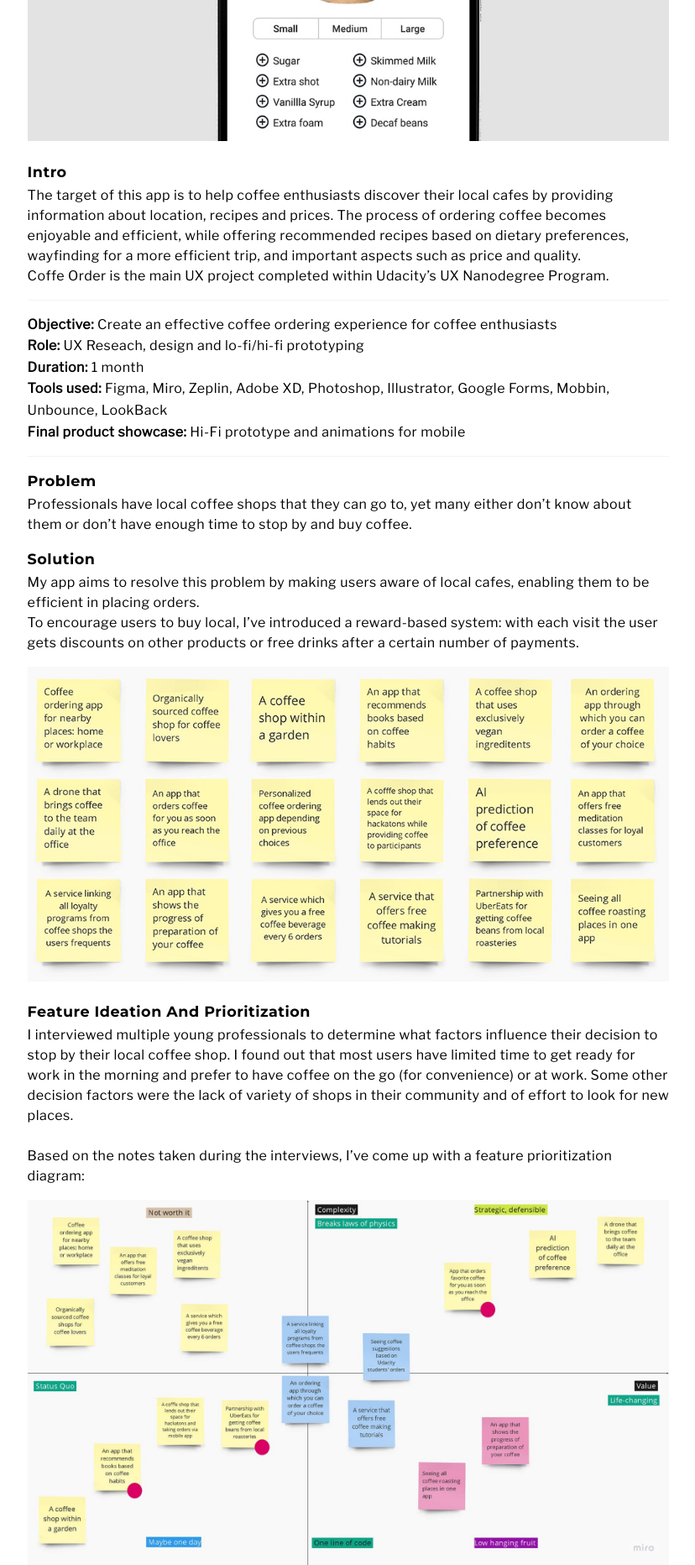
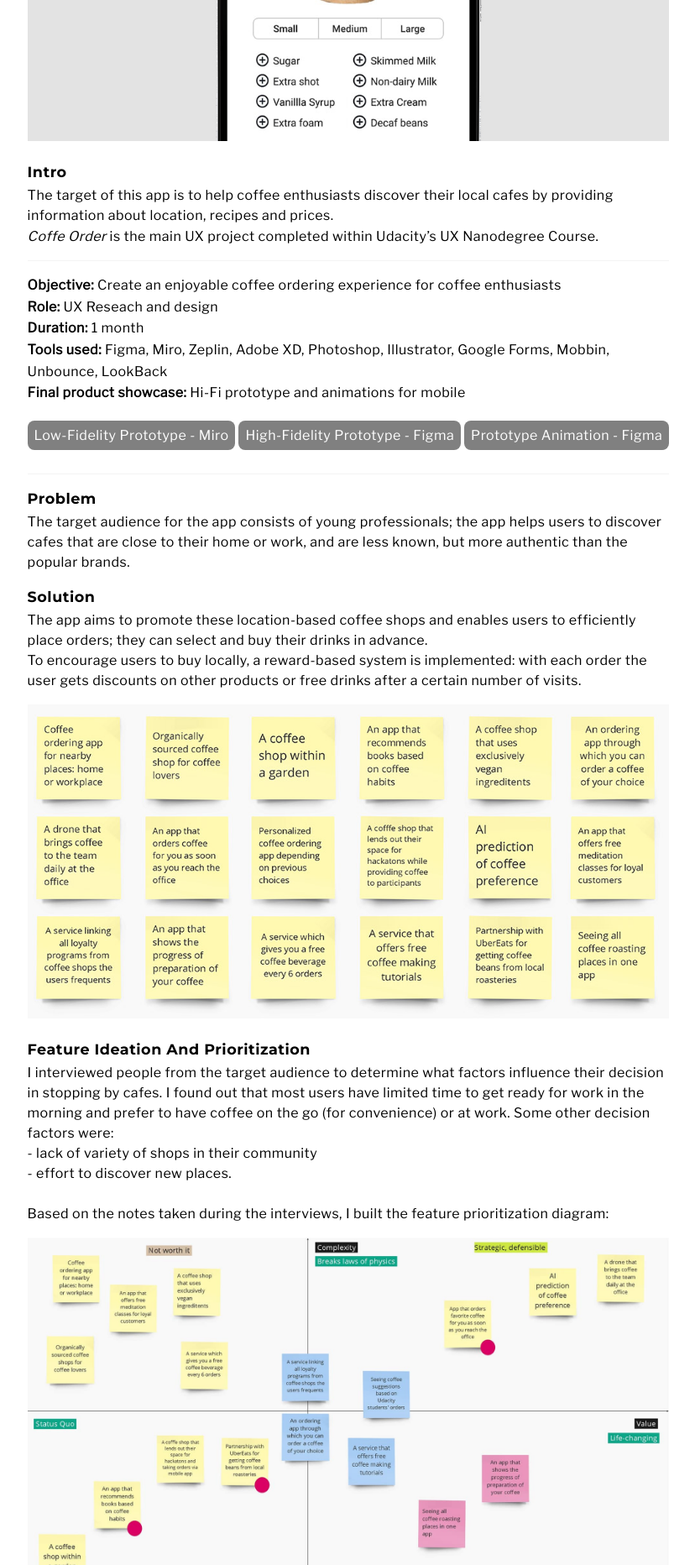
Before and after one commit to sabinaioana25/Portfolio, a PHP site: page /html/202006-udacity-uxproject.html in a window 1280 px wide. Shown: the part 584-2448 px from the top of the page at 84% size, without its empty margins (225-1053 px from the left). Run offline with PHP 8.4, Linux system fonts and the light colour scheme; some web fonts are replaced.

Commit message:
-Updated descriptions in each project webpage; -moved github links for projects at the top of the page; -fixed link to resume

```diff
--- a/html/202006-udacity-uxproject.html
+++ b/html/202006-udacity-uxproject.html
@@ -41,62 +41,74 @@
             <div class="detail-wrapper">
                 <h3 class="detail-header-h3">intro</h3>
                 <p class="short-detail">The target of this app is to help coffee enthusiasts discover their local cafes by providing information about location,
-                    recipes and prices. The process of ordering coffee becomes enjoyable and efficient, while offering recommended recipes
-                    based on dietary preferences, wayfinding for a more efficient trip, and important aspects such as price and
-                    quality.<br>
-                    Coffe Order is the main UX project completed within Udacity’s UX Nanodegree Program. </p>
+                    recipes and prices.<br>
+                    <i>Coffe Order</i> is the main UX project completed within Udacity’s UX Nanodegree Course.</p>
+
                 <hr class="detail-hr">
                 <div class="project-technical-details">
-                    <p><b>Objective:</b> Create an effective coffee ordering experience for coffee enthusiasts</p>
-                    <p><b>Role:</b> UX Reseach, design and lo-fi/hi-fi prototyping</p>
+                    <p><b>Objective:</b> Create an enjoyable coffee ordering experience for coffee enthusiasts</p>
+                    <p><b>Role:</b> UX Reseach and design</p>
                     <p><b>Duration:</b> 1 month</p>
                     <p><b>Tools used:</b> Figma, Miro, Zeplin, Adobe XD, Photoshop, Illustrator, Google Forms, Mobbin, Unbounce, LookBack</p>
                     <p>‍<b>Final product showcase:</b> Hi-Fi prototype and animations for mobile</p>
                 </div>
+                <br>
+                <div class="div-link-to-project" style="display: flex; justify-content:space-between" >
+                    <p class="link-to-projects"><a href="https://miro.com/app/board/o9J_ktsl0QY=/" target="_blank" class="external-link">Low-Fidelity Prototype - Miro</a></p>
+                    <br>
+                    <p class="link-to-projects"><a href="https://www.figma.com/file/Be6xDnqJu3JW3OxdVxLJ8Q/UX-ND-Projects?node-id=306%3A0" target="_blank" class="external-link">High-Fidelity Prototype - Figma</a></p>
+                    <br>
+                    <p class="link-to-projects"><a href="https://www.figma.com/proto/Be6xDnqJu3JW3OxdVxLJ8Q/UX-ND-Projects?node-id=146%3A3734&viewport=420%2C255%2C0.058538440614938736&scaling=scale-down" target="_blank" class="external-link">Prototype Animation - Figma</a></p>
+            </div>
+
                 <hr class="detail-hr">
                 <h3 class="detail-header-h3" id="problem">problem</h3>
-                <p>Professionals have local coffee shops that they can go to, yet many either don’t know about them or don’t have enough time to stop by and buy coffee.</p>
+                <p>The target audience for the app consists of young professionals; the app helps users to discover cafes that are close to their
+                    home or work, and are less known, but more authentic than the popular brands.</p>
                 <h3 class="detail-header-h3">solution</h3>
-                <p>My app aims to resolve this problem by making users aware of local cafes, enabling them to be efficient in placing orders.
-                <br>To encourage users to buy local, I’ve introduced a reward-based system: with each visit the user gets discounts on other
-                    products or free drinks after a certain number of payments.
+                <p>The app aims to promote these location-based coffee shops and enables users to efficiently place orders; they can select and buy
+                    their drinks in advance.
+                <br>To encourage users to buy locally, a reward-based system is implemented: with each order the user gets discounts on other
+                    products or free drinks after a certain number of visits.
                 </p>
                 <img src="../images/uxnd-project-coffee-order-app/2020-uxproj-feature-ideation.jpg" class="thumb-proj-ux" alt="feature ideation">
                 <h3 class="detail-header-h3">feature ideation and prioritization</h3>
-                <p>I interviewed multiple young professionals to determine what factors influence their decision to stop by their local coffee shop.
+                <p>I interviewed people from the target audience to determine what factors influence their decision in stopping by cafes.
                     I found out that most users have limited time to get ready for work in the morning and prefer to have coffee on the go (for convenience)
-                    or at work. Some other decision factors were the lack of variety of shops in their community and of effort to look for new places.
+                    or at work. Some other decision factors were: <br>
+                    - lack of variety of shops in their community<br>
+                    - effort to discover new places.
                     <br><br>
-                    Based on the notes taken during the interviews, I’ve come up with a feature prioritization diagram:</p>
+                    Based on the notes taken during the interviews, I built the feature prioritization diagram:</p>
                 <img src="../images/uxnd-project-coffee-order-app/2020-uxproj-feature-prioritization.jpg" class="thumb-proj-ux" id="feature-prior">
                 <img src="../images/uxnd-project-coffee-order-app/2020-uxproj-themes-opportunities-table.jpg" class="thumb-proj-ux">
                 <h3 class="detail-header-h3">wireframing</h3>
-                <p>Having analyzed users’ desires and the feature diagram, I began wireframing and came up with one simple app design, by using the ‘Crazy 8s’ technique:</p>
                 <img src="../images/uxnd-project-coffee-order-app/2020-uxproj-crazy8s-2.jpg" class="thumb-proj-proj-ux">
-                <p id="short-2">The mock design presents the user with a drink personalization screen where they can choose the type, size and extras for the drink.
-                    After confirming the order and payment, the user can:<br>
+                <p id="short-2">The mock design presents the users with a drink personalization screen where they can choose the type, size
+                    and optional extras to complete the order.
+                    After confirming the order and payment, the users can:<br>
                     - navigate to their profile page<br>
-                    - see friends’ list<br>
-                    - watch a tutorial on how to make a type of coffee<br>
-                    - use the map screen to find a cafe nearby
-                    <br>Low fidelity prototypes designed in Miro can be seen <a href="https://miro.com/app/board/o9J_ktsl0QY=/" target="_blank" class="external-link">here</a>.</p>
+                    - see their friends’ pages<br>
+                    - watch tutorials on preparing different types of coffee <br>
+                    - use the map screen to find other cafes nearby
                 <img src="../images/uxnd-project-coffee-order-app/2020-uxproj-lo-fi-prototype.jpg" class="thumb-proj-ux" />
                 <h3 class="detail-header-h3">storyboarding</h3>
-                <p>The storyboard illustrates how the user would complete the task in the app.</p>
+                <p>The storyboard illustrates how the users complete the task of ordering drinks in the app.</p>
                 <img src="../images/uxnd-project-coffee-order-app/2020-uxproj-midterm.jpg" class="thumb-proj-ux" />
                 <h3 class="detail-header-h3">a/b testing</h3>
-                <p>I tested my design with the users and found that:<br>
-                    - The process flow was clear, similar to the usual order process in the other coffee ordering apps (e.g. Costa)<br>
-                    - The interface looked really neat and pleasant<br>
-                    - The extra ingredients list would need better sorting (e.g. non dairy milk with several options)<br>
-                    - The app also needed an ETA after the order is complete, so can the user can plan their visit to the shop<br>
+                <p>I carried out multiple tests of my app design and found out that:<br>
+                    - there was no issue with the flow of the process; it is similar to the usual order process in the other coffee ordering apps (e.g. Costa)<br>
+                    - the users have no problem navigativ the app, as the design is minimalistic and experience, intuitive <br>
+                    - the list of ingredients needs a better sorting system (e.g. non-dairy milk should offer multiple options, if available) <br>
+                    - the app is should implement a 'pick-up time' feature <br>
                 </p>
                 <img src="../images/uxnd-project-coffee-order-app/2020-uxproj-user-flow-diagram.jpg" class="thumb-proj-ux" />
                 <h3 class="detail-header-h3">prototype iteration</h3>
                 <p>Based on the user testing insights, I need to re-organize the sorting system for the coffee ingredients in a way that makes
-                     better sense to the user and doesn’t waste his time by trying to figure out how to complete the task. Also by modifying some UI elements ,
-                     the app is more accessible and can reach a larger group of users.
-                    I improved the mobile experience by re-designing the order screen and sorting ingredients for quicker selection.</p>
+                     better sense to the users and doesn’t waste their time by trying to figure out how to complete the task. By modifying some UI elements,
+                     the app becomes easier to navigate and can reach a larger group of users.
+                     <b></b>
+                     I improved the mobile experience by re-designing the order screen and sorting ingredients for quicker selection.</p>
                 <div class="detail-flexbox">
                     <div class="detail-image-flex">
                         <img src="../images/uxnd-project-coffee-order-app/2020-uxproj-order-screen-design-1.jpg" />
@@ -108,11 +120,8 @@
                     </div>
                 </div>
                 <h3 class="detail-header-h3">high-fidelity prototyping</h3>
-                <p>This application is yet to be implemented.
-                Potential next steps would be to write the code in Kotlin, test it within a small community and launch on Google App Store.
-                <br>The full project created in Figma can be accessed <a href="https://www.figma.com/file/Be6xDnqJu3JW3OxdVxLJ8Q/UX-ND-Projects?node-id=306%3A0" target="_blank" class="external-link">here</a>.
-                The prototype animation can be accessed through this <a href="https://www.figma.com/proto/Be6xDnqJu3JW3OxdVxLJ8Q/UX-ND-Projects?node-id=146%3A3734&viewport=420%2C255%2C0.058538440614938736&scaling=scale-down" target="_blank" class="external-link">link</a>.
-                </p>
+                <p>The app hasn't been rolled out yet.
+                Potential next steps would be to programme in Kotlin, test it within a small community and launch on Google App Store.
                 <div class="detail-image-flex-mockup-9">
                     <img src="../images/uxnd-project-coffee-order-app/2020-uxproj-image-1.jpg" />
                     <img src="../images/uxnd-project-coffee-order-app/2020-uxproj-image-2.jpg" />
@@ -129,7 +138,6 @@
             <div class="footer-nav">
                 <a href="../home.html" class="home">back to projects</a>
                 <div>
-                    <!-- <a class="next" style="opacity: 0.5;">&larr;</a> -->
                     <a href="201901-udacity-capstone-project.html" class="prev">next</a>
 
                 </div>
@@ -144,10 +152,10 @@
             </div>
 
             <div class="group-ic">
-                <a href="https://www.linkedin.com/in/sableitoiu/" target="_blank" class="external-link"><img src="../icons/linkedin.svg" class="div-images" /></a>
-                <a href="https://github.com/sabinaioana25" target="_blank" class="external-link"><img src="../icons/github.svg" class="div-images"</a>
-                <a href="mailto:sabinaleitoiu91@gmail.com" target="_blank" class="external-link"><img src="../icons/gmail.svg" class="div-images" /></a>
-                <a href="https://www.instagram.com/splusl91/" target="_blank" class="external-link"><img src="../icons/instagram.svg" class="div-images" /></a>
+                <a href="https://www.linkedin.com/in/sableitoiu/" target="_blank" class="external-link-social"><img src="../icons/linkedin.svg" class="div-images" /></a>
+                <a href="https://github.com/sabinaioana25" target="_blank" class="external-link-social"><img src="../icons/github.svg" class="div-images"</a>
+                <a href="mailto:sabinaleitoiu91@gmail.com" target="_blank" class="external-link-social"><img src="../icons/gmail.svg" class="div-images" /></a>
+                <a href="https://www.instagram.com/splusl91/" target="_blank" class="external-link-social"><img src="../icons/instagram.svg" class="div-images" /></a>
             </div>
         </footer>
     </body>
--- a/styles/body.css
+++ b/styles/body.css
@@ -122,18 +122,17 @@ html {
 }
 
 a.button-resume {
-    display: flex;
-    padding:0.3em 1.2em;
+    display: table;
+    padding: 0.3em 1.2em;
+    text-align: enter;
     width: fit-content;
-    margin: auto;
-    margin-top: 1.5rem;
-    margin-bottom: 1rem;
+    margin: 1rem auto;
     border-radius: 2em;
     box-sizing: border-box;
     align-items: center;
-    align-content: center;
+    align-self: center;
 }
 
-    a.button-resume:hover{
+a.button-resume:hover{
     background-color:#ec75dc;
 }
--- a/styles/fonts.css
+++ b/styles/fonts.css
@@ -74,7 +74,15 @@
 }
 
 .external-link {
-    color: blue;
+    color: white;
+    background-color: grey;
+    padding: 0.5rem;
+    border-radius: 0.5rem
+}
+
+.external-link-social {
+    padding: 0.5rem;
+    border-radius: 0.5rem
 }
 
 .external-link:hover {
--- a/styles/responsive.css
+++ b/styles/responsive.css
@@ -127,6 +127,13 @@
         max-height: 29.38rem;
         margin: 0;
     }
+
+    /* about me page */
+    button::-moz-focus-inner {
+        border:0;
+        padding:0;
+    }
+
     /* footer section */
     .group-ic {
         width: 35%;
@@ -275,6 +282,11 @@
     /* about me page content */
     .about-main {
         grid-area: main;
+    }
+
+    button::-moz-focus-inner {
+        border:0;
+        padding:0;
     }
 
     .short-about {
@@ -433,6 +445,11 @@
         grid-area: main;
     }
 
+    button::-moz-focus-inner {
+        border:0;
+        padding:0;
+    }
+
     /* footer section */
     .group-ic {
         width: 31%;
```
Also changed, not shown: html/201704-udacity-single-screen.html (+11 -9 lines), html/201706-udacity-quizapp.html (+9 -6 lines), html/201706-udacity-tour-guide.html (+7 -7 lines), html/201707-udacity-booklist.html (+9 -5 lines), html/201710-udacity-music-app.html (+8 -8 lines), html/201711-udacity-score-keeper.html (+7 -7 lines), html/201806-udacity-popular-movies.html (+10 -10 lines), html/201807-udacity-baking-project.html (+14 -12 lines), html/201901-udacity-capstone-project.html (+19 -17 lines).
